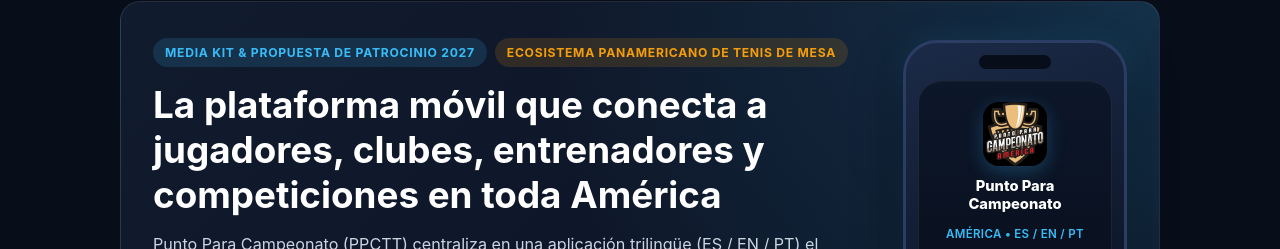
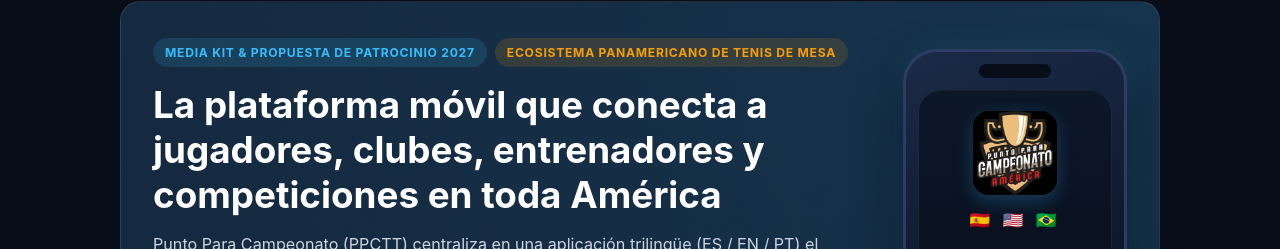
Before and after one commit to dgbrownjr3/Punto-para-Campeonato, a plain HTML site: page mediakit.html in a window 1280 px wide. Shown: the part 97-346 px from the top of the page. Drawn offline with Linux system fonts and the light colour scheme.

Commit message:
Update mediakit.html

```diff
--- a/mediakit.html
+++ b/mediakit.html
@@ -287,13 +287,13 @@
       </div>
 
       <!-- Celular con logos de Android y iOS -->
+      <!-- Celular con logos de Android y iOS -->
       <div class="hero-visual">
         <div class="phone-frame">
           <div class="phone-notch"></div>
           <div class="phone-screen">
-            <img src="/logo.png" alt="PPCTT App" class="phone-app-logo" />
-            <div class="phone-app-title">Punto Para Campeonato</div>
-            <div class="phone-app-sub">AMÉRICA • ES / EN / PT</div>
+            <img src="/logo.png" alt="Punto Para Campeonato" class="phone-app-logo" style="width: 84px; height: 84px;" />
+            <div class="phone-app-sub" style="font-size: 1.05rem; letter-spacing: 0.25rem;">🇪🇸 🇺🇸 🇧🇷</div>
             <div class="os-badges">
               <div class="os-pill android">
                 <svg width="18" height="18" viewBox="0 0 24 24" aria-hidden="true">
@@ -313,7 +313,6 @@
           </div>
         </div>
       </div>
-    </div>
 
     <div class="kpi-grid">
       <div class="kpi-card highlight">
```
